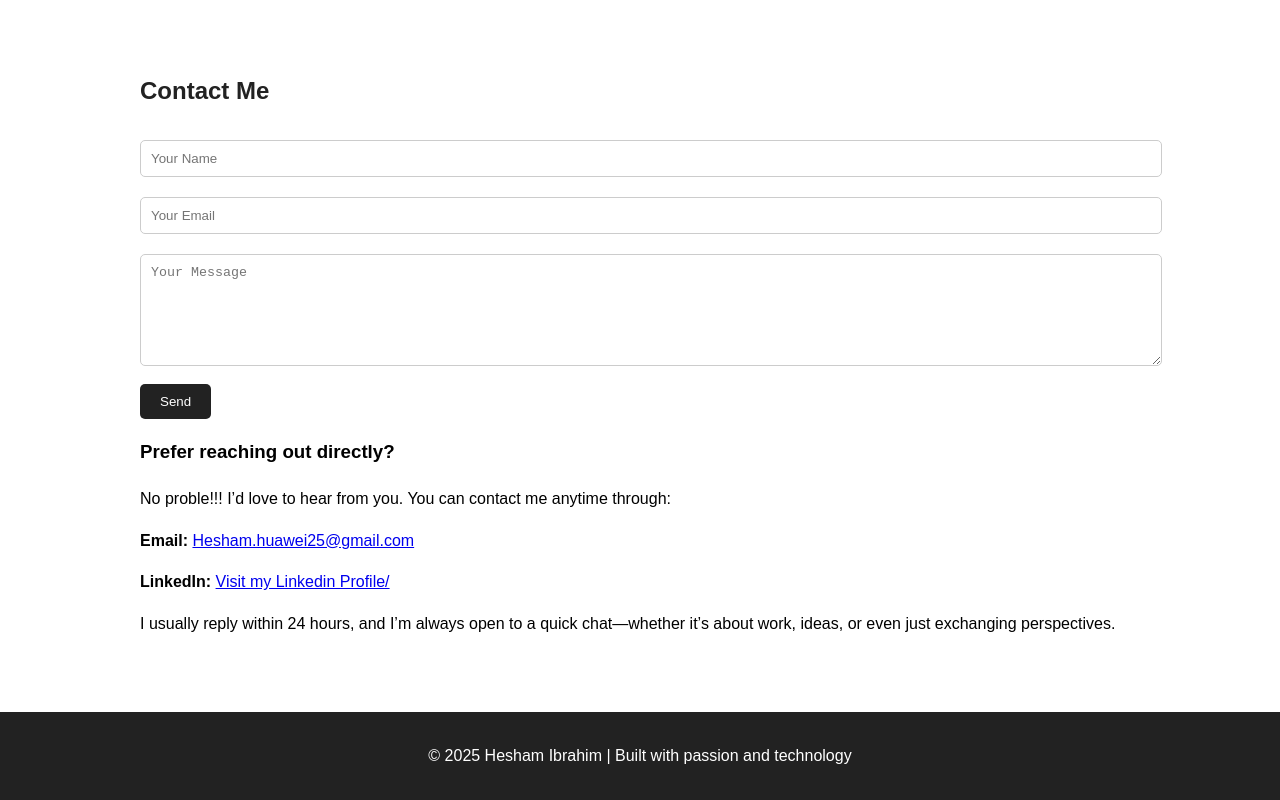
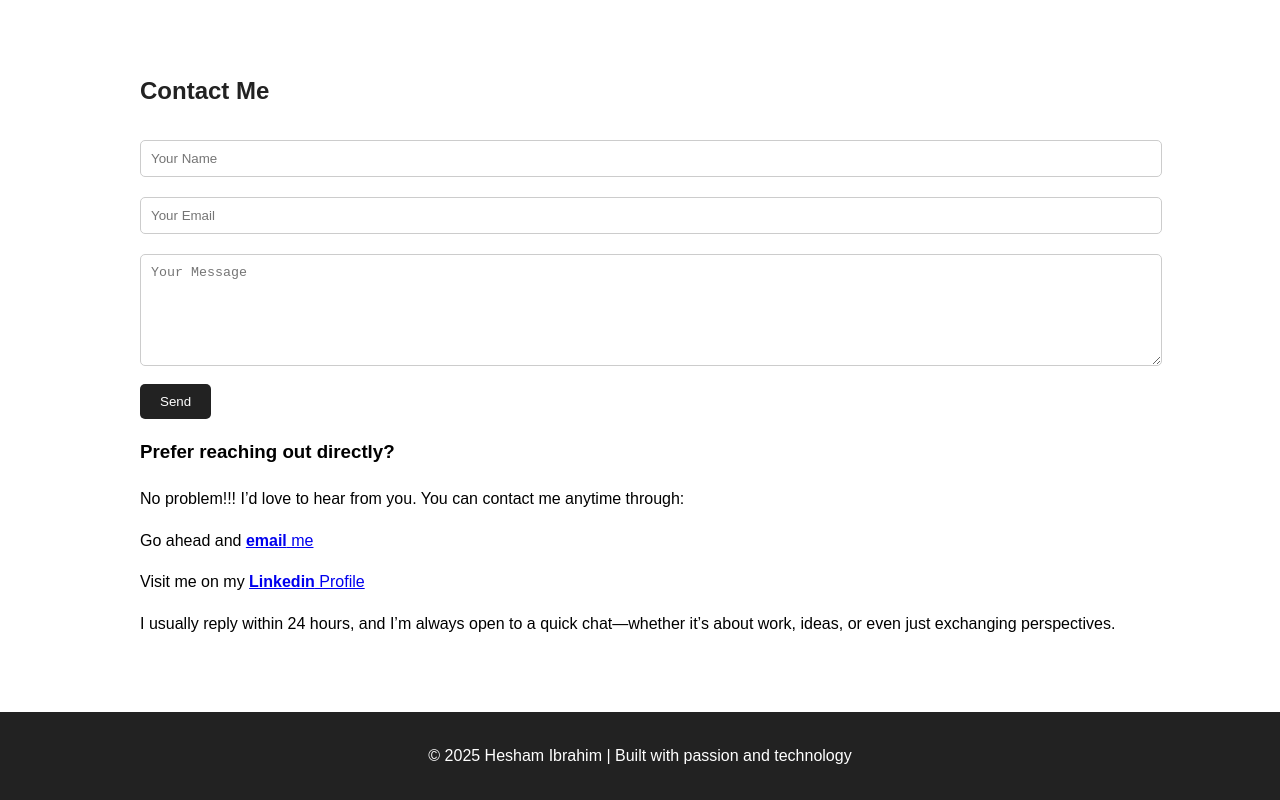
Before and after one commit to heshamibrahim25/Portfolio, a plain HTML site: page index.html in a window 1280 px wide. Shown: the part 2241-3041 px from the top of the page. Drawn offline with Linux system fonts and the light colour scheme.

Commit message:
Update index.html

```diff
--- a/index.html
+++ b/index.html
@@ -154,9 +154,9 @@
 
     <div class="direct-contact">
       <h3>Prefer reaching out directly?</h3>
-      <p>No proble!!! I’d love to hear from you. You can contact me anytime through:</p>
-      <p><strong>Email:</strong> <a href="mailto:your.email@example.com">Hesham.huawei25@gmail.com</a></p>
-      <p><strong>LinkedIn:</strong> <a href="https://www.linkedin.com/in/heshama2hibrahim/" target="_blank">Visit my Linkedin Profile/</a></p>
+      <p>No problem!!! I’d love to hear from you. You can contact me anytime through:</p>
+      <p>Go ahead and <a href="mailto:Hesham.huawei25@gmail.com"><strong>email</strong> me</a></p>
+      <p>Visit me on my <a href="https://www.linkedin.com/in/heshama2hibrahim/" target="_blank"><strong>Linkedin</strong> Profile</a></p>
       <p>I usually reply within 24 hours, and I’m always open to a quick chat—whether it’s about work, ideas, or even just exchanging perspectives.</p>
     </div>
   </section>
```
